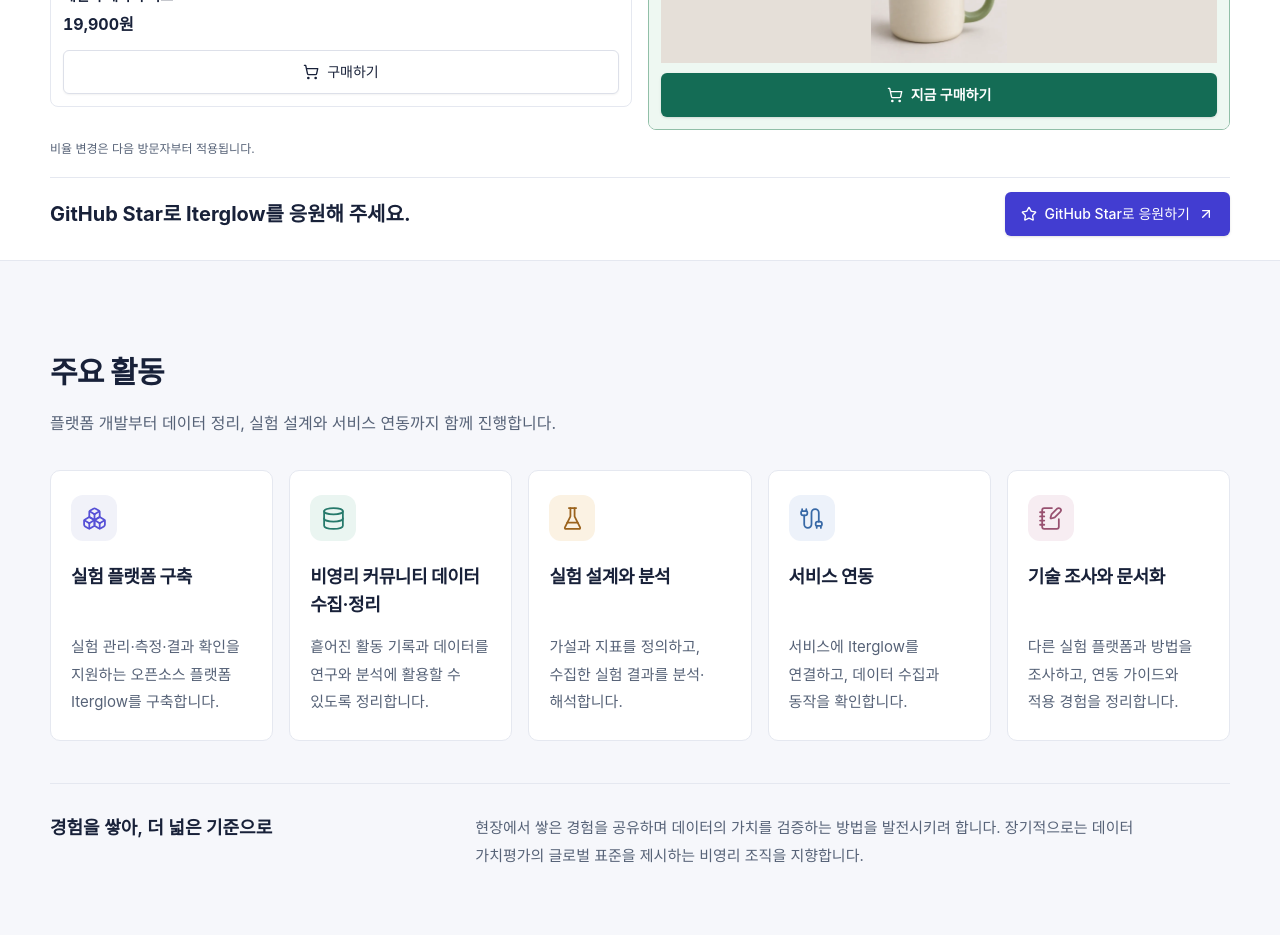
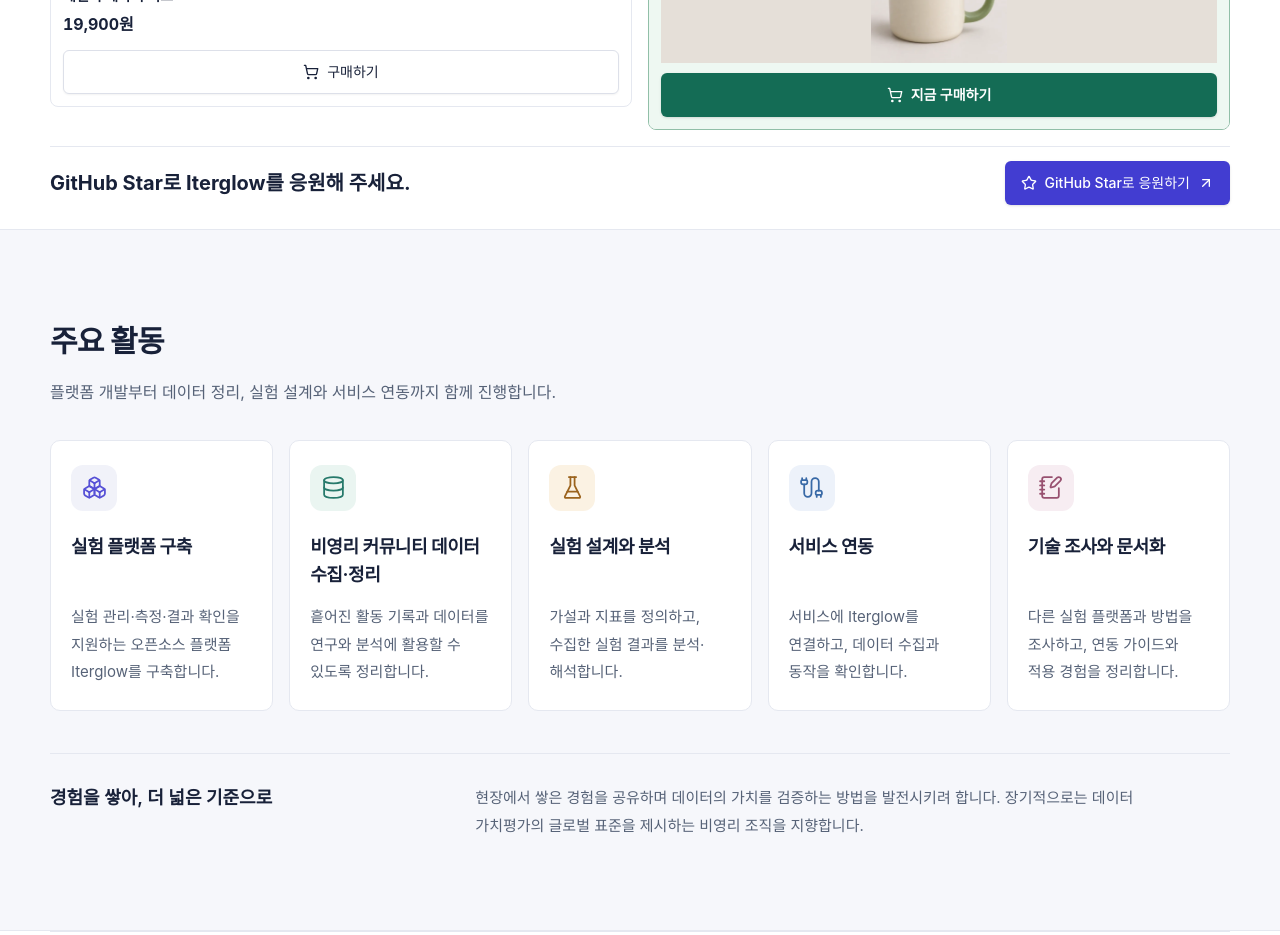
Before and after one commit to Pseudo-Lab/experiment-platform-pseudolab, a React (Vite) app: page / in a window 1280 px wide. Shown: the part 1200-2135 px from the top of the page. Built offline with nearby package versions, Linux system fonts and the light colour scheme; no server answers.

Commit message:
Remove unnecessary ratio change notice from team demo

```diff
--- a/src/ExperimentPreview.jsx
+++ b/src/ExperimentPreview.jsx
@@ -20,7 +20,6 @@ const copy = {
     buttons: { A: '구매하기', B: '지금 구매하기' },
     people: '명', observed: '실제',
     noData: '배정 전', generated: '입장', moving: '이동 중',
-    history: '비율 변경은 다음 방문자부터 적용됩니다.',
     reduced: '모션 감소 설정: 이동 애니메이션 대신 배정 수만 갱신합니다.',
     support: 'GitHub Star로 Iterglow를 응원해 주세요.',
     github: 'GitHub Star로 응원하기', githubLabel: 'GitHub Star로 응원하기 (새 탭)',
@@ -39,7 +38,6 @@ const copy = {
     buttons: { A: 'Buy', B: 'Buy now' },
     people: 'visitors', observed: 'Actual',
     noData: 'No arrivals', generated: 'Entered', moving: 'In transit',
-    history: 'Ratio changes apply to the next visitors.',
     reduced: 'Reduced motion: counts update without traveling animations.',
     support: 'Support Iterglow with a GitHub Star.',
     github: 'Support us with a GitHub Star', githubLabel: 'Support us with a GitHub Star (new tab)',
@@ -231,7 +229,6 @@ export default function ExperimentPreview({ lang, repo }) {
           </div>
         </article>)}
       </div>
-      <p className="sim-explanation">{t.history}</p>
       <div className="sim-support"><p>{t.support}</p><Button asChild><a href={repo} target="_blank" rel="noreferrer" aria-label={t.githubLabel}><Star aria-hidden="true"/>{t.github}<ArrowUpRight aria-hidden="true"/></a></Button></div>
     </div>
   </section>;
```
